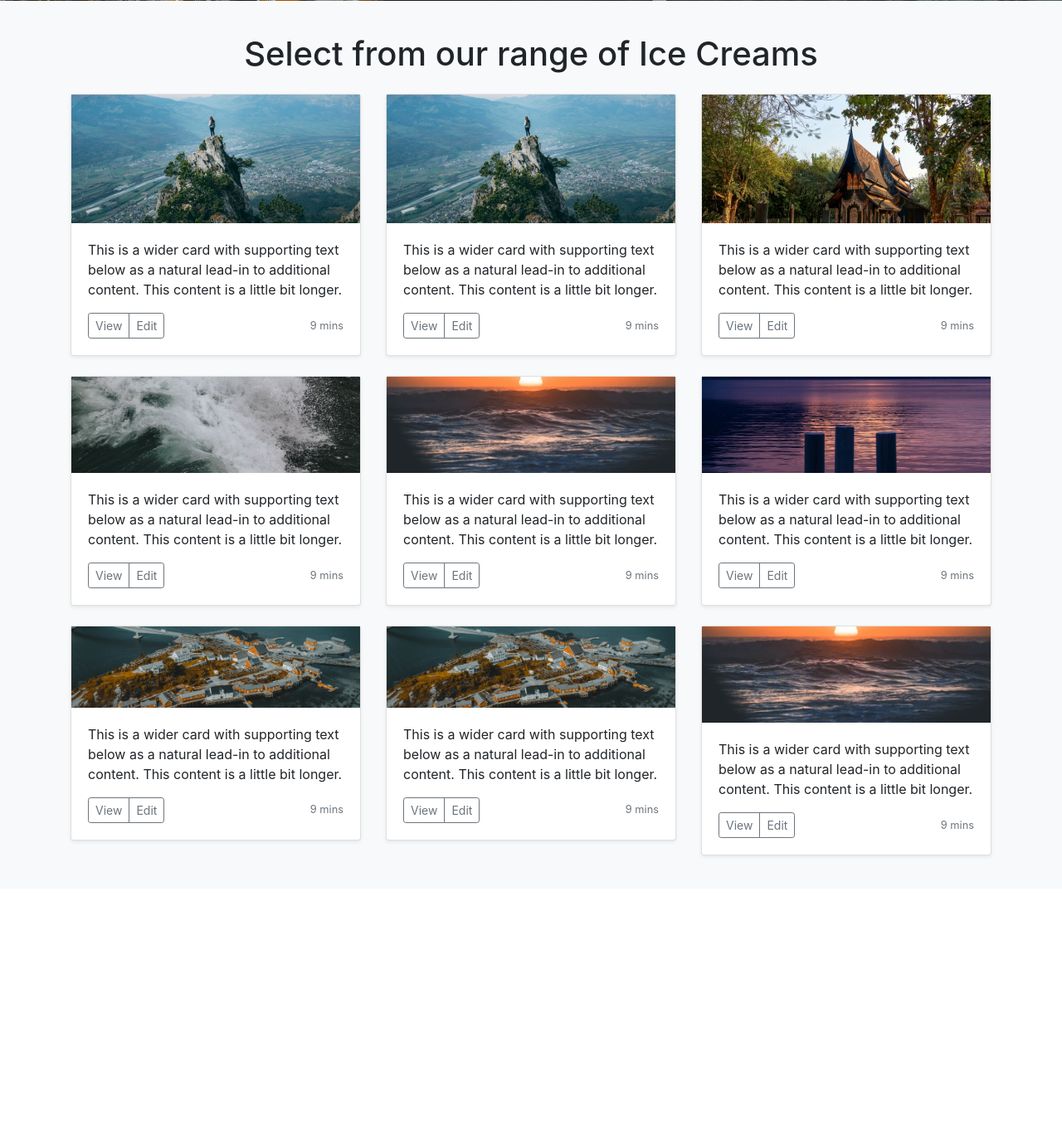
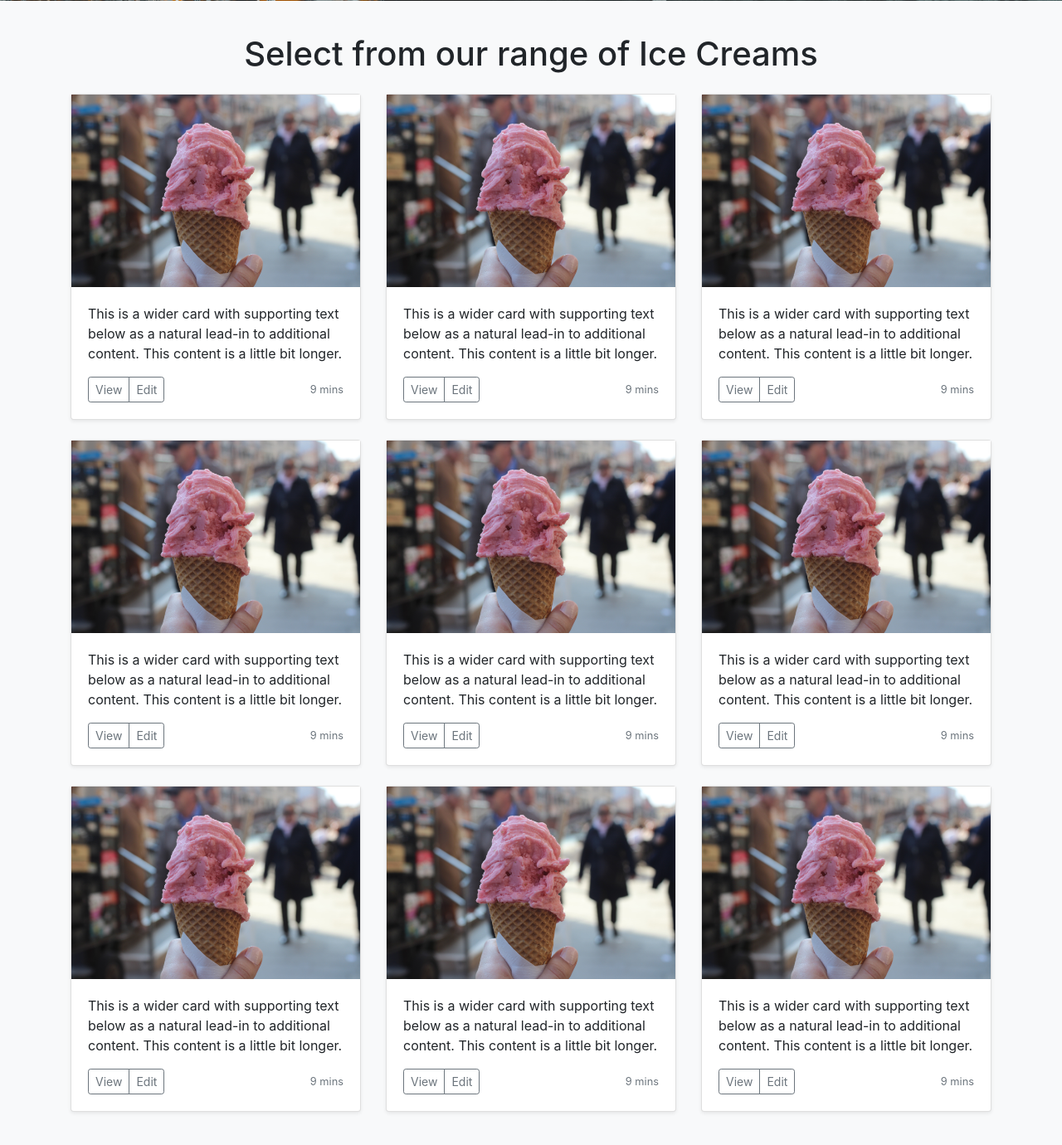
Before and after one commit to abhiyadav219/website-using-django-with-contact-pannel, a Django app: page / in a window 1280 px wide. Shown: the part 415-1795 px from the top of the page at 83% size. Before the commit the page ends 1449 px from the top, so only its background shows below. Run offline with Django 3.2, Linux system fonts and the light colour scheme; some libraries are stand-ins or nearby versions.

Commit message:
Changed templates/index.html

```diff
--- a/templates/index.html
+++ b/templates/index.html
@@ -50,7 +50,7 @@
       <div class="row">
         <div class="col-md-4">
           <div class="card mb-4 shadow-sm">
-            <img src="/static/3.jfif" class="d-block w-100" alt="...">
+            <img src="/static/bg2.jpg" class="d-block w-100" alt="...">
             <div class="card-body">
               <p class="card-text">This is a wider card with supporting text below as a natural lead-in to additional content. This content is a little bit longer.</p>
               <div class="d-flex justify-content-between align-items-center">
@@ -65,7 +65,7 @@
         </div>
         <div class="col-md-4">
           <div class="card mb-4 shadow-sm">
-            <img src="/static/3.jfif" class="d-block w-100" alt="...">
+            <img src="/static/bg2.jpg" class="d-block w-100" alt="...">
             <div class="card-body">
               <p class="card-text">This is a wider card with supporting text below as a natural lead-in to additional content. This content is a little bit longer.</p>
               <div class="d-flex justify-content-between align-items-center">
@@ -80,7 +80,7 @@
         </div>
         <div class="col-md-4">
           <div class="card mb-4 shadow-sm">
-            <img src="/static/2.jfif" class="d-block w-100" alt="...">
+            <img src="/static/bg2.jpg" class="d-block w-100" alt="...">
             <div class="card-body">
               <p class="card-text">This is a wider card with supporting text below as a natural lead-in to additional content. This content is a little bit longer.</p>
               <div class="d-flex justify-content-between align-items-center">
@@ -96,7 +96,7 @@
 
         <div class="col-md-4">
           <div class="card mb-4 shadow-sm">
-            <img src="/static/4.jfif" class="d-block w-100" alt="...">
+            <img src="/static/bg2.jpg" class="d-block w-100" alt="...">
             <div class="card-body">
               <p class="card-text">This is a wider card with supporting text below as a natural lead-in to additional content. This content is a little bit longer.</p>
               <div class="d-flex justify-content-between align-items-center">
@@ -111,7 +111,7 @@
         </div>
         <div class="col-md-4">
           <div class="card mb-4 shadow-sm">
-            <img src="/static/5.jfif" class="d-block w-100" alt="...">
+            <img src="/static/bg2.jpg" class="d-block w-100" alt="...">
             <div class="card-body">
               <p class="card-text">This is a wider card with supporting text below as a natural lead-in to additional content. This content is a little bit longer.</p>
               <div class="d-flex justify-content-between align-items-center">
@@ -126,7 +126,7 @@
         </div>
         <div class="col-md-4">
           <div class="card mb-4 shadow-sm">
-            <img src="/static/6.jfif" class="d-block w-100" alt="...">
+            <img src="/static/bg2.jpg" class="d-block w-100" alt="...">
             <div class="card-body">
               <p class="card-text">This is a wider card with supporting text below as a natural lead-in to additional content. This content is a little bit longer.</p>
               <div class="d-flex justify-content-between align-items-center">
@@ -142,7 +142,7 @@
 
         <div class="col-md-4">
           <div class="card mb-4 shadow-sm">
-            <img src="/static/1.jfif" class="d-block w-100" alt="...">
+            <img src="/static/bg2.jpg" class="d-block w-100" alt="...">
             <div class="card-body">
               <p class="card-text">This is a wider card with supporting text below as a natural lead-in to additional content. This content is a little bit longer.</p>
               <div class="d-flex justify-content-between align-items-center">
@@ -157,7 +157,7 @@
         </div>
         <div class="col-md-4">
           <div class="card mb-4 shadow-sm">
-            <img src="/static/1.jfif" class="d-block w-100" alt="...">
+            <img src="/static/bg2.jpg" class="d-block w-100" alt="...">
             <div class="card-body">
               <p class="card-text">This is a wider card with supporting text below as a natural lead-in to additional content. This content is a little bit longer.</p>
               <div class="d-flex justify-content-between align-items-center">
@@ -172,7 +172,7 @@
         </div>
         <div class="col-md-4">
           <div class="card mb-4 shadow-sm">
-            <img src="/static/5.jfif" class="d-block w-100" alt="...">
+            <img src="/static/bg2.jpg" class="d-block w-100" alt="...">
             <div class="card-body">
               <p class="card-text">This is a wider card with supporting text below as a natural lead-in to additional content. This content is a little bit longer.</p>
               <div class="d-flex justify-content-between align-items-center">
```
